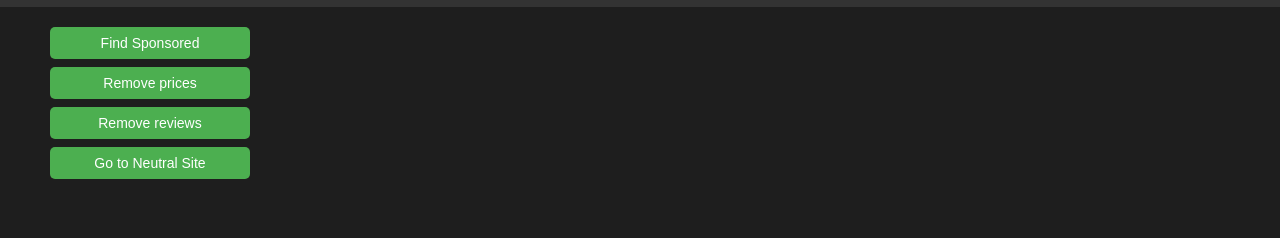
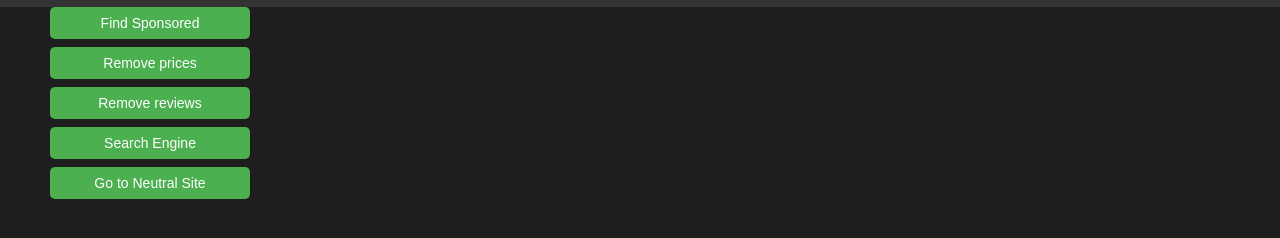
Before and after one commit to Rya-man/Eliminate-dark-patterns, a browser extension: page extension/index.html in a window 1280 px wide. Shown: the part 56-294 px from the top of the page. Drawn offline with Linux system fonts and the light colour scheme.

Commit message:
Update index.html
added search engine

```diff
--- a/extension/index.html
+++ b/extension/index.html
@@ -60,7 +60,7 @@
         <button id="findSponsored">Find Sponsored</button>
         <button id="remove_money">Remove prices</button>
         <button id="remove_reviews">Remove reviews</button>
-
+        <button id="serachEngine">Search Engine</button>
         <button id="fetchSiteUrl">Go to Neutral Site</button>
 
     </main>
```
